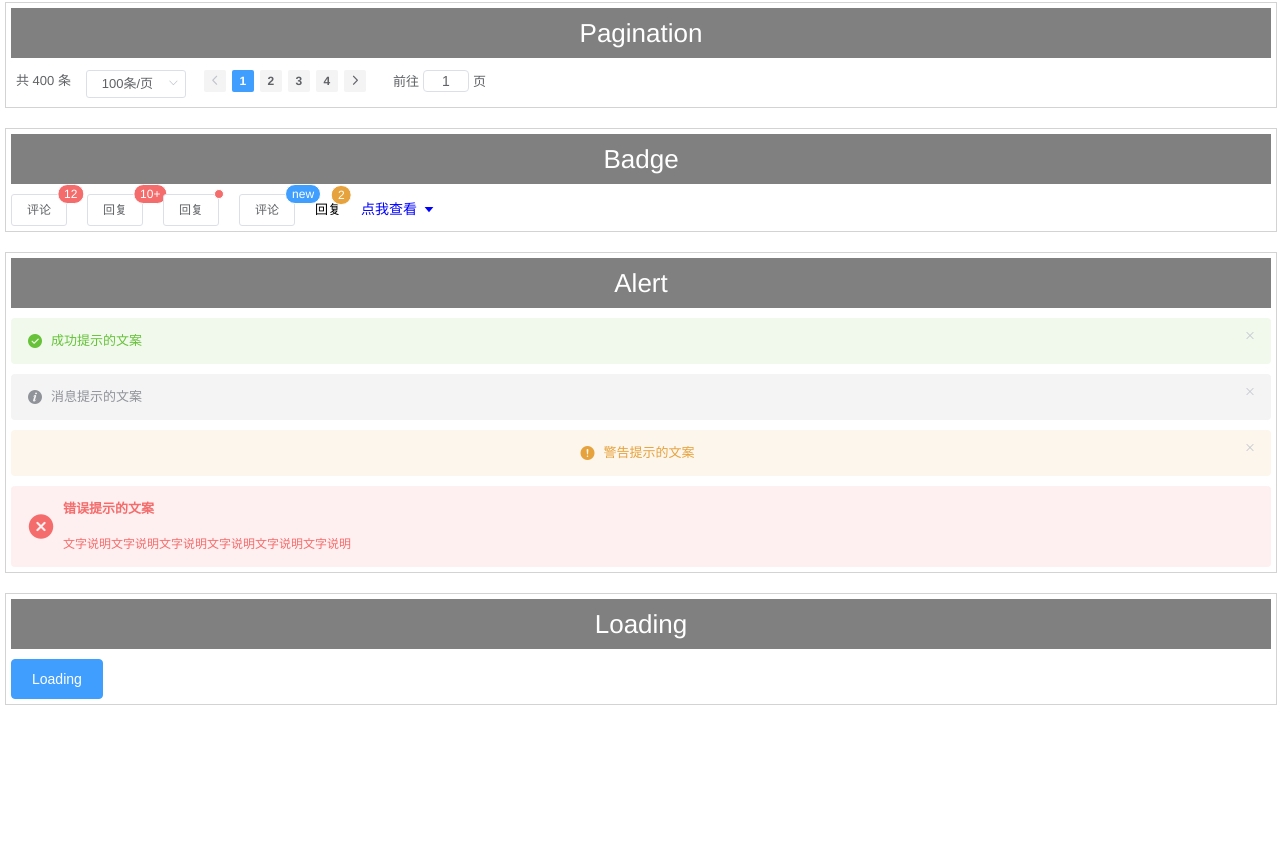
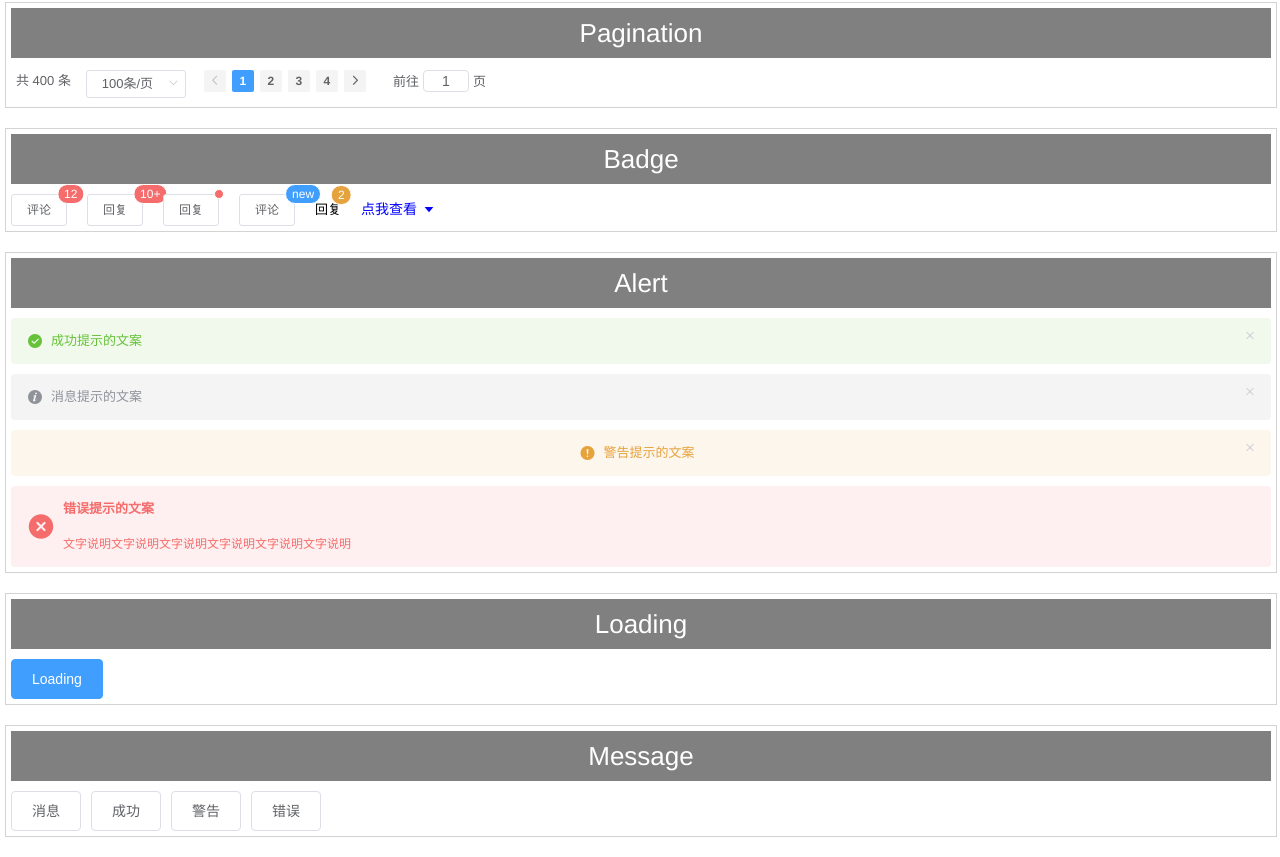
Before and after one commit to guojs-github/element-ex, a Vue app: page /#/ in a window 1280 px wide. Shown: the part 8725-9582 px from the top of the page. Before the commit the page ends 9450 px from the top, so only its background shows below. Built offline with nearby package versions, Linux system fonts and the light colour scheme.

Commit message:
20190130 Message

```diff
--- /dev/null
+++ b/src/components/Message/Message.less
@@ -0,0 +1,11 @@
+/*
+	Message style
+*/
+
+.test-item.message {
+	& > .row {
+		width: 100%;
+		min-height: 30px;
+		line-height: 30px;
+	}
+}
--- /dev/null
+++ b/src/components/Message/Message.vue
@@ -0,0 +1,63 @@
+<template>
+    <div class='test-item message'>
+		<div class='title'>Message</div>
+
+		<div class='row'>
+			<el-button :plain='true' @click='onClickInfo'>消息</el-button>
+			<el-button :plain='true' @click='onClickSuccess'>成功</el-button>
+			<el-button :plain='true' @click='onClickWarning'>警告</el-button>
+			<el-button :plain='true' @click='onClickError'>错误</el-button>
+		</div>
+	</div>
+</template>
+
+<script>
+	export default {
+		name: 'Message',
+
+		data () {
+			return {
+			}
+		},
+
+		methods: {
+			onClickInfo () {
+				this.$message({
+					message: '这是一条消息提示'
+				})
+			},
+
+			onClickSuccess () {
+				this.$message({
+					message: '恭喜你，这是一条成功消息',
+					type: 'success'
+				})
+			},
+
+			onClickWarning () {
+				this.$message({
+					message: '警告哦，这是一条警告消息',
+					type: 'warning',
+					center: true,
+					showClose: true
+				})
+			},
+
+			onClickError () {
+				this.$message({
+					message: '<strong style="color:blue;">错了哦</strong>，<i>这是一条错误消息</i>',
+					dangerouslyUseHTMLString: true,
+					type: 'error',
+					showClose: true
+				})
+			}
+			/**********************/
+		}
+	}
+</script>
+
+<!-- Add "scoped" attribute to limit CSS to this component only -->
+<style scoped src='../Test.less' lang='less'/>
+<style scoped src='./Message.less' lang='less'/>
+<style scoped>
+</style>
--- a/src/components/Test.vue
+++ b/src/components/Test.vue
@@ -26,6 +26,7 @@
 		<Badge/>
 		<Alert/>
 		<Loading/>
+		<Message/>
 	</div>
 </template>
 
@@ -56,6 +57,7 @@
 	import Badge from './Badge/Badge'
 	import Alert from './Alert/Alert'
 	import Loading from './Loading/Loading'
+	import Message from './Message/Message'
 
 	export default {
 		name: 'Test',
@@ -91,7 +93,8 @@
 			Pagination,
 			Badge,
 			Alert,
-			Loading
+			Loading,
+			Message
 		}
 	}
 </script>
```
